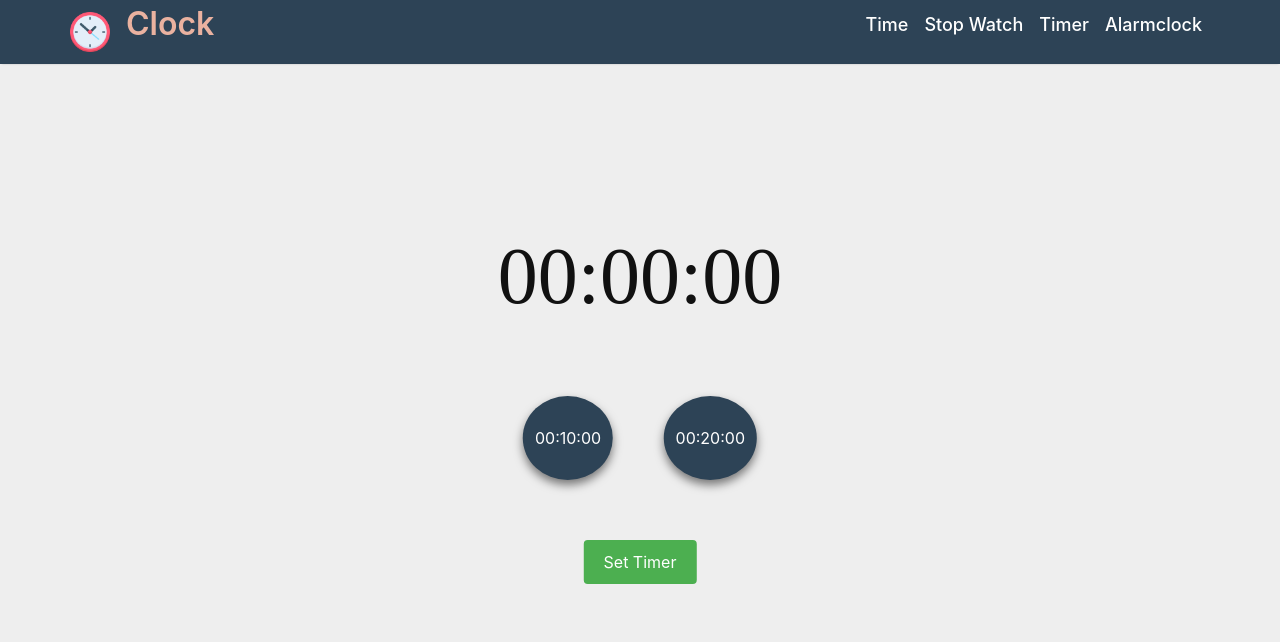
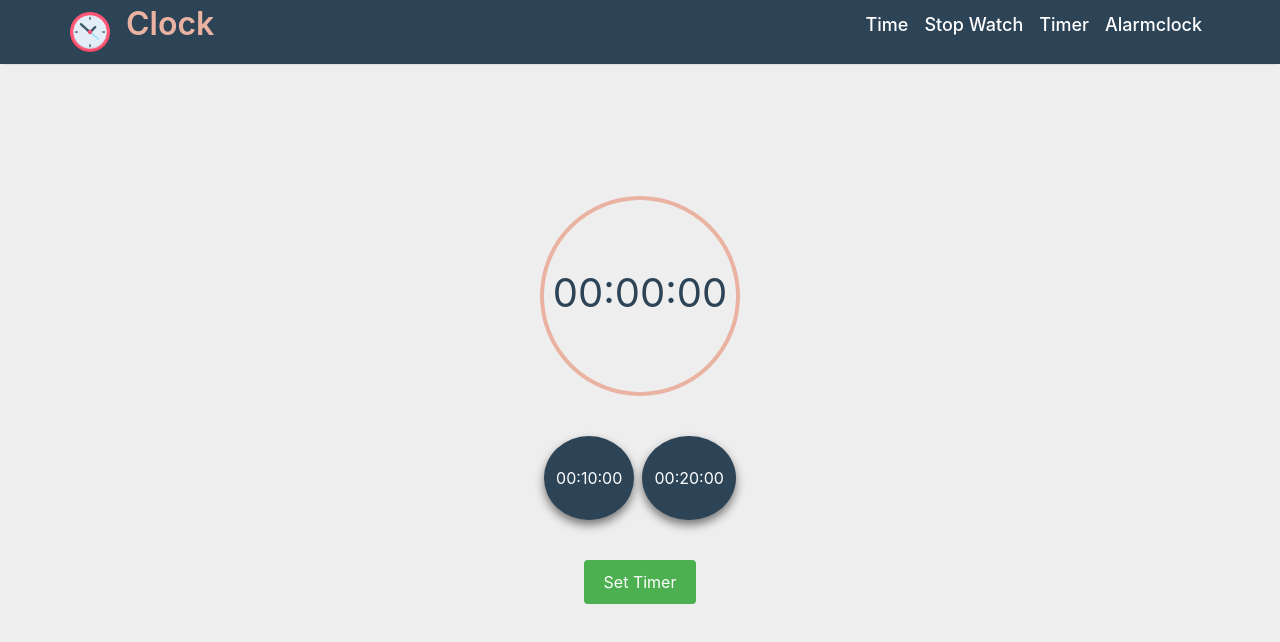
Before and after one commit to subayeel/clock, a React (Create React App) app: page /timer in a window 1280 px wide. Shown: the top 642 px of the page. Built offline with nearby package versions, Linux system fonts and the light colour scheme.

Commit message:
progress bar added for timer

```diff
--- a/package.json
+++ b/package.json
@@ -14,6 +14,7 @@
     "moment-timezone": "^0.5.43",
     "react": "^18.2.0",
     "react-bootstrap": "^2.8.0",
+    "react-circular-progressbar": "^2.1.0",
     "react-dom": "^18.2.0",
     "react-icons": "^4.10.1",
     "react-modal": "^3.16.1",
--- a/src/Components/Timer.jsx
+++ b/src/Components/Timer.jsx
@@ -4,6 +4,8 @@ import Modal from "react-modal";
 import tenBeepSound from "../Assets/audio/tenSecBeep.mp3";
 import threeBeepSound from "../Assets/audio/threeSecBeep.mp3";
 import buzzerSound from "../Assets/audio/buzzer.mp3";
+import { CircularProgressbar } from "react-circular-progressbar";
+import "react-circular-progressbar/dist/styles.css";
 
 const Timer = () => {
   const [isOpen, setIsOpen] = useState(false);
@@ -32,6 +34,7 @@ const Timer = () => {
   const resetTimer = (event) => {
     event.preventDefault();
     clearInterval(timerInterval);
+    setTotalSeconds(0)
     setSelectedOption("");
     setSubmitted(false);
   };
@@ -75,6 +78,7 @@ const Timer = () => {
         } else if (newTime > 3 && newTime <= 10) {
           tenBeep.play();
         }
+        console.log(newTime); // Threshold value below which the progress bar appears filled
         return newTime >= 0 ? newTime : 0;
       });
     }, 1000);
@@ -110,12 +114,22 @@ const Timer = () => {
       <div className="main-timer-container">
         {submitted && <p className="timer-title">{title}</p>}
         {submitted ? (
-          <div>
-            <p className="timer">{formatTime(totalSeconds)}</p>
+          <div className="progress-bar-container">
+            {/* <p className="timer">{formatTime(totalSeconds)}</p> */}
+            <CircularProgressbar
+              value={totalSeconds}
+              text={formatTime(totalSeconds)}
+              strokeWidth={2}
+            />
           </div>
         ) : (
-          <div>
-            <p className="timer">{`00:00:00`}</p>
+          <div className="progress-bar-container">
+            {/* <p className="timer">{`00:00:00`}</p> */}
+            <CircularProgressbar
+              value={totalSeconds}
+              text={`00:00:00`}
+              strokeWidth={2}
+            />
           </div>
         )}
         <div className="preset">
--- a/src/styles/Timer.css
+++ b/src/styles/Timer.css
@@ -15,7 +15,7 @@
 }
 
 .main-timer-container div {
-  margin: 30px 0;
+  margin: 20px 0;
 }
 
 .timer-btn {
@@ -68,6 +68,36 @@ select {
   margin-right: 10px; /* Add spacing between the dropdowns */
 }
 
+.progress-bar-container {
+  width: 200px;
+  height: 200px;
+}
+
+.progress-bar-container .CircularProgressbar {
+  width: 100%;
+  height: 100%;
+}
+
+.progress-bar-container .CircularProgressbar .CircularProgressbar-path {
+  stroke: var(--darkBlue);
+}
+
+.progress-bar-container .CircularProgressbar .CircularProgressbar-trail {
+  stroke: var(--salmon);
+}
+
+.progress-bar-container .CircularProgressbar .CircularProgressbar-text {
+  fill: var(--darkBlue);
+  font-size: 20px;
+}
+
+.progress-bar-filled {
+  width: 200px;
+  height: 200px;
+  background-color: #ccc;
+  border-radius: 50%;
+}
+
 .modal-content {
   position: absolute;
   top: 50%;
@@ -103,18 +133,18 @@ select {
   border: 1px solid red;
 }
 
-.modal-header h2{
-    border: 1px solid red;
-    margin-top: 0;
+.modal-header h2 {
+  border: 1px solid red;
+  margin-top: 0;
 }
 
-.modal-header span{
-    border: 1px solid red;
-    margin-top: 0;
+.modal-header span {
+  border: 1px solid red;
+  margin-top: 0;
 }
 
 .modal-form .time-input {
-    display: flex;
+  display: flex;
 }
 
 .modal-form label {
```
Also changed, not shown: 1 other file (tests, documents, lock files or other folders).
